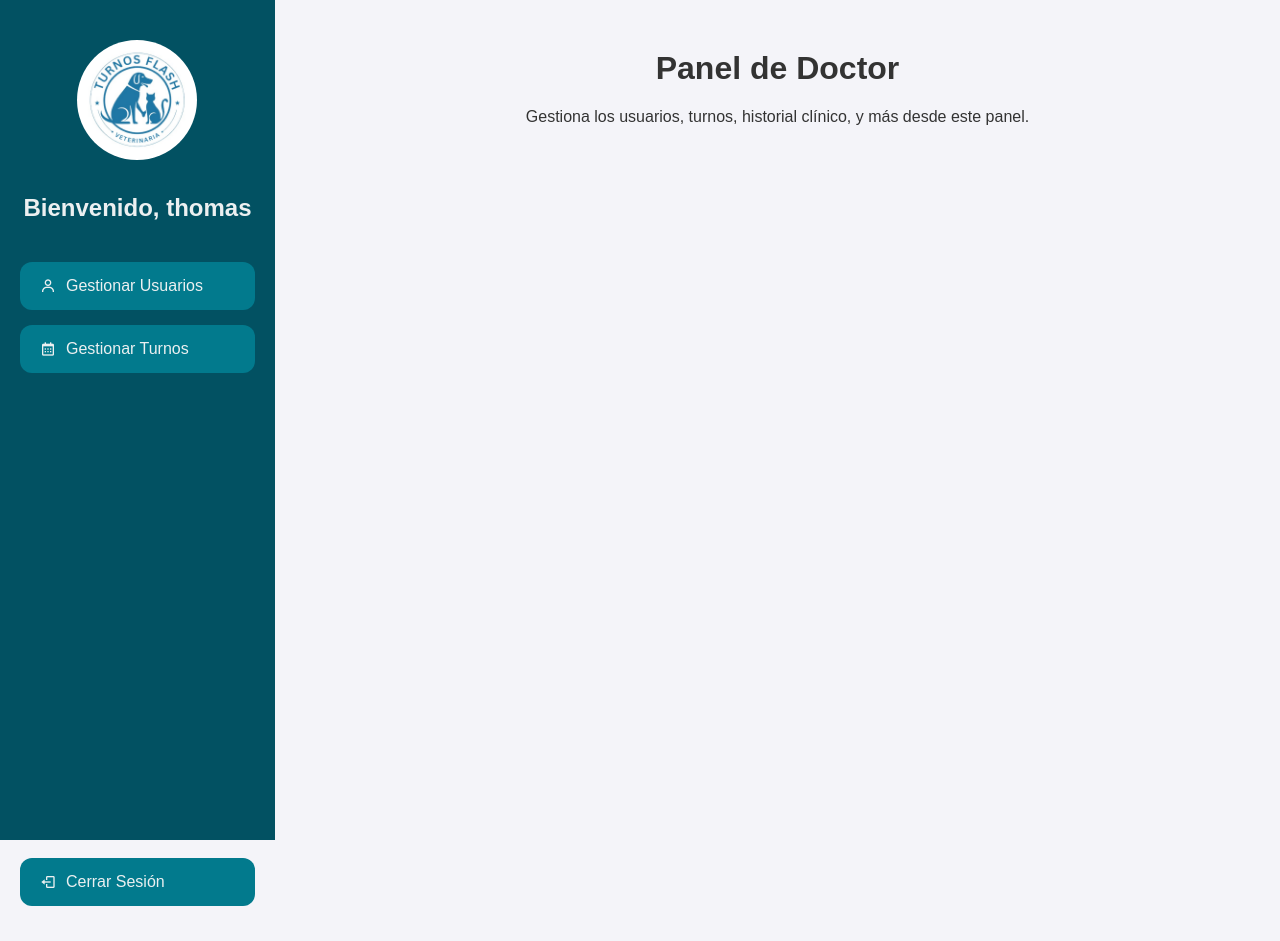
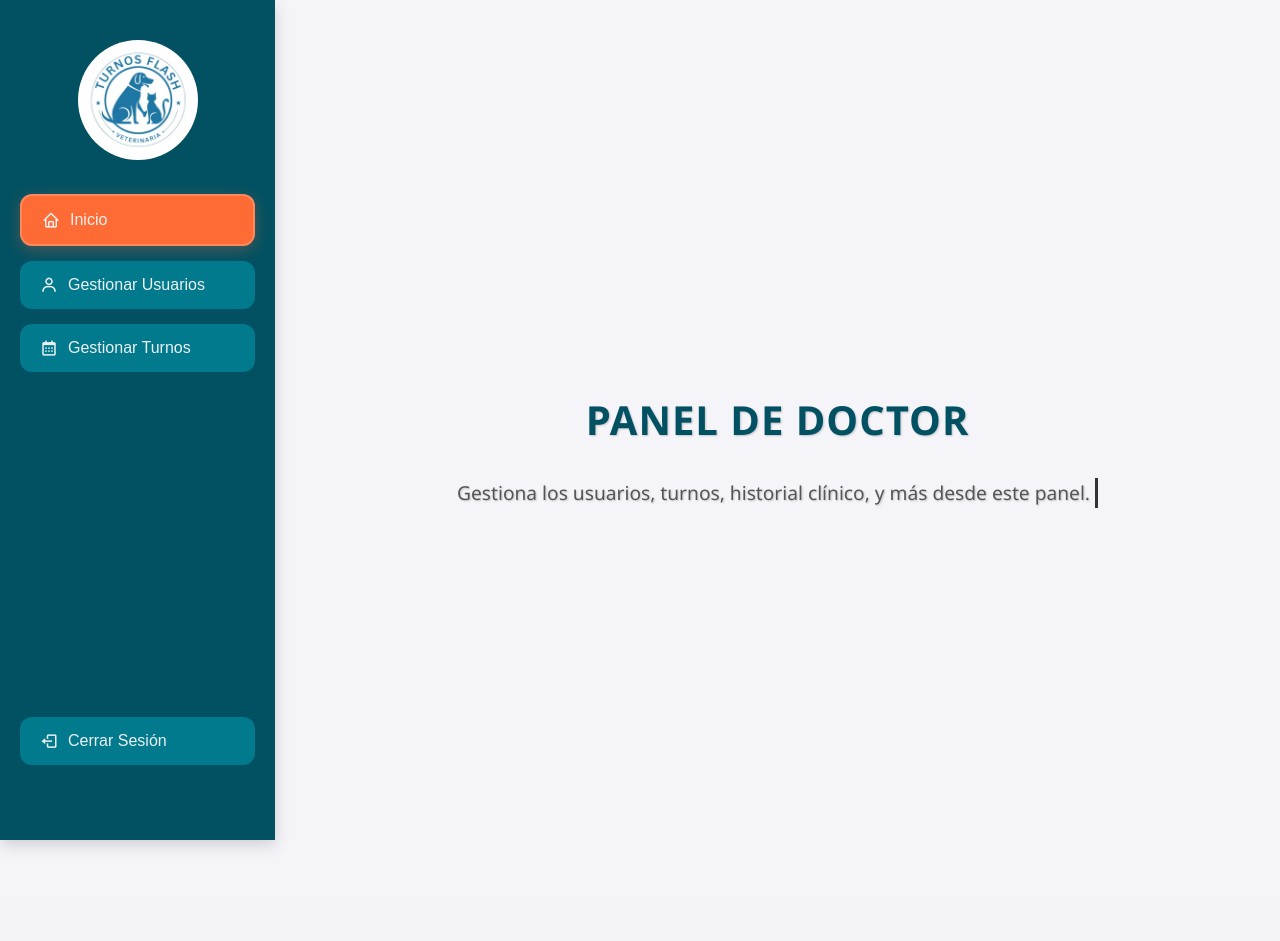
Before and after one commit to Byfrickxer07/veterinaria_2.0, a PHP site: page /doctor_dashboard.php in a window 1280 px wide. After the commit the page ends 848 px from the top, so only its background shows below. Run offline with PHP 8.4, Linux system fonts and the light colour scheme; a user stored in the database is signed in; data comes from the database, SQL or seed files in the repository; some libraries are stand-ins or nearby versions.

Commit message:
sidebar doctor

```diff
--- a/doctor_dashboard.php
+++ b/doctor_dashboard.php
@@ -72,16 +72,23 @@ $conn->close();
         flex-direction: column;
         align-items: center;
         height: 100vh;
-        transition: width 0.3s, background-color 0.3s;
-        position: relative;
+        transition: width 0.3s, background-color 0.3s, box-shadow 0.3s;
+        position: fixed;
+        top: 0;
+        left: 0;
+        box-shadow: 0 5px 15px rgba(0,0,0,0.15);
     }
 
     .sidebar.collapsed {
-        width: 75px;
+        width: 275px;
     }
 
     .sidebar.collapsed .user-name,
     .sidebar.collapsed span {
+        display: inline;
+    }
+
+    .sidebar .toggle-menu {
         display: none;
     }
 
@@ -137,8 +144,9 @@ $conn->close();
         background-color: #027a8d;
         border-radius: 12px;
         font-size: 16px;
-        transition: background-color 0.3s, padding 0.3s;
+        transition: background-color 0.3s, padding 0.3s, transform 0.15s ease-in-out;
         box-sizing: border-box;
+        position: relative;
     }
 
     .sidebar.collapsed a {
@@ -148,20 +156,32 @@ $conn->close();
 
     .sidebar a:hover {
         background-color: #03485f;
+        transform: translateY(-1px);
+    }
+
+    .sidebar a.active {
+        background-color: #ff6b35;
+        box-shadow: 0 4px 15px rgba(255, 107, 53, 0.3);
+        border: 2px solid rgba(255, 255, 255, 0.2);
+    }
+
+    .sidebar a.active:hover {
+        background-color: #e55a2b;
     }
 
     .sidebar i {
         margin-right: 10px;
+        font-size: 18px;
     }
 
-    .sidebar.collapsed i {
-        margin-right: 0;
+    .sidebar span {
+        transition: opacity 0.3s ease;
     }
 
     .sidebar .bottom-menu {
         margin-top: auto;
         width: 100%;
-        padding-bottom: 20px;
+        padding-bottom: 60px;
         display: flex;
         flex-direction: column;
         align-items: center;
@@ -169,10 +189,71 @@ $conn->close();
 
     .content {
         flex-grow: 1;
+        margin-left: 275px;
+        display: flex;
+        justify-content: center;
+        align-items: center;
+        flex-direction: column;
         padding: 50px 20px;
+        height: 100vh;
+        overflow: hidden;
         text-align: center;
-        height: 100vh;
-        transition: padding 0.3s;
+        position: relative;
+    }
+
+    .content h1,
+    .content p {
+        margin: 0;
+        font-size: 2em;
+        font-family: 'Segoe UI', Tahoma, Geneva, Verdana, sans-serif;
+        color: #333;
+        text-shadow: 1px 1px 2px rgba(0, 0, 0, 0.2);
+        line-height: 1.4;
+        white-space: nowrap;
+    }
+
+    .content h1 {
+        font-size: 2.5em;
+        font-weight: bold;
+        color: #025162;
+        text-transform: uppercase;
+        letter-spacing: 1px;
+        margin-bottom: 20px;
+    }
+
+    .content p {
+        font-size: 1.2em;
+        color: #555;
+        margin-top: 10px;
+        line-height: 1.6;
+        max-width: 100%;
+        overflow: hidden;
+        border-right: 3px solid #333;
+        white-space: nowrap;
+        box-sizing: border-box;
+        padding-right: 5px;
+    }
+
+    .typing-text {
+        font-size: 1.2em;
+        overflow: hidden;
+        white-space: nowrap;
+        border-right: 3px solid #333;
+        animation: typing 4s steps(40, end), blink-caret .75s step-end infinite;
+        margin: 0 auto;
+        font-family: 'Courier New', Courier, monospace;
+        color: #333;
+        text-shadow: 0 1px 0 rgba(0, 0, 0, 0.1);
+    }
+
+    @keyframes typing {
+        from { width: 0; }
+        to { width: 65%; }
+    }
+
+    @keyframes blink-caret {
+        from, to { border-color: transparent; }
+        50% { border-color: #333; }
     }
 
     h1 {
@@ -278,35 +359,25 @@ $conn->close();
         justify-content: center;
     }
 
-    /* Desactivar colapso del sidebar en esta página */
-    .sidebar .toggle-menu { display: none !important; }
-    .sidebar.collapsed { width: 275px !important; }
-    .sidebar.collapsed .user-name,
-    .sidebar.collapsed span { display: inline !important; }
+    /* Sidebar fijo sin colapso */
 </style>
 
 <div class="sidebar">
-    <div class="toggle-menu">
-        <i class='bx bx-chevron-left' id="menu-toggle"></i>
-    </div>
     <div class="profile-section">
         <img src="logo_perro.jpg" alt="Foto de Usuario" class="profile-image">
-        <h2 class="user-name">Bienvenido, <?php echo htmlspecialchars($nombre_usuario); ?></h2>
     </div>
-
+    <a href="doctor_dashboard.php" class="active"><i class='bx bx-home'></i><span>Inicio</span></a>
     <a href="gestionar_usudoc.php"><i class='bx bx-user'></i><span>Gestionar Usuarios</span></a>
     <a href="gestionar_turnosdoc.php"><i class='bx bx-calendar'></i><span>Gestionar Turnos</span></a>
 
-    <a href="index.php" id="logout-button" class="logout-button" style="margin-top: 470px;"><i class='bx bx-log-out'></i><span>Cerrar Sesión</span></a>
-
     <div class="bottom-menu">
-        <!-- Espacio para elementos adicionales del menú inferior -->
+        <a href="index.php" id="logout-button" class="logout-button"><i class='bx bx-log-out'></i><span>Cerrar Sesión</span></a>
     </div>
 </div>
 
 <div class="content">
     <h1>Panel de Doctor</h1>
-    <p>Gestiona los usuarios, turnos, historial clínico, y más desde este panel.</p>
+    <p class="typing-text">Gestiona los usuarios, turnos, historial clínico, y más desde este panel.</p>
 </div>
 <script src="https://cdn.jsdelivr.net/npm/sweetalert2@11"></script>
 <script src="alertas_clientes.js"></script>
```
Also changed, not shown: gestionar_turnosdoc.php (+43 -22 lines), gestionar_usudoc.php (+37 -10 lines).
